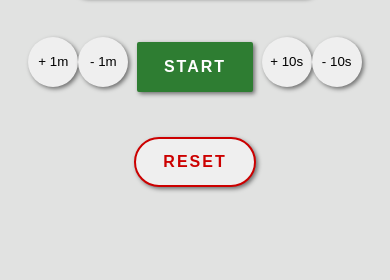
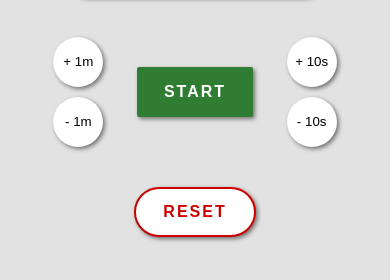
Before and after one commit to Arnaud-De-Baerdemaeker/pomodoro-timer, a React app: page / in a window 390 px wide. Shown: the part 280-560 px from the top of the page. Built offline with nearby package versions, Linux system fonts and the light colour scheme.

Commit message:
Remade design for mobile

```diff
--- a/assets/css/pomodoro-timer-mobile-style.scss
+++ b/assets/css/pomodoro-timer-mobile-style.scss
@@ -18,14 +18,15 @@
 
 @media screen {
     @mixin default-buttons {
+		display: block;
 		border: none;
 		width: 50px;
 		height: 50px;
 		border-radius: 50px;
-		margin: 0;
+		margin: 0 auto 0 auto;
 		padding: 0;
 		cursor: pointer;
-		background-color: rgb(239, 239, 239);
+		background-color: rgb(255, 255, 255);
 		box-shadow: 2px 2px 4px rgba(0, 0, 0, 0.5);
 	}
 
@@ -86,8 +87,6 @@
 
 						.timer__first-column // <div>
 						{
-							text-align: center;
-
 							.timer__set-add-sub // <button>
 							{
 								@include default-buttons;
@@ -123,7 +122,7 @@
 							{
 								@include default-buttons;
 								align-self: center;
-								background-color: rgb(239, 239, 239);
+								background-color: rgb(255, 255, 255);
 								border-style: solid;
 								border-width: 2px;
 								border-color: rgb(46, 125, 50);
@@ -139,8 +138,6 @@
 
 						.timer__third-column // <div>
 						{
-							text-align: center;
-
 							.timer__set-add-sub // <button>
 							{
 								@include default-buttons;
```
Also changed, not shown: assets/css/pomodoro-timer-mobile-style.css.
